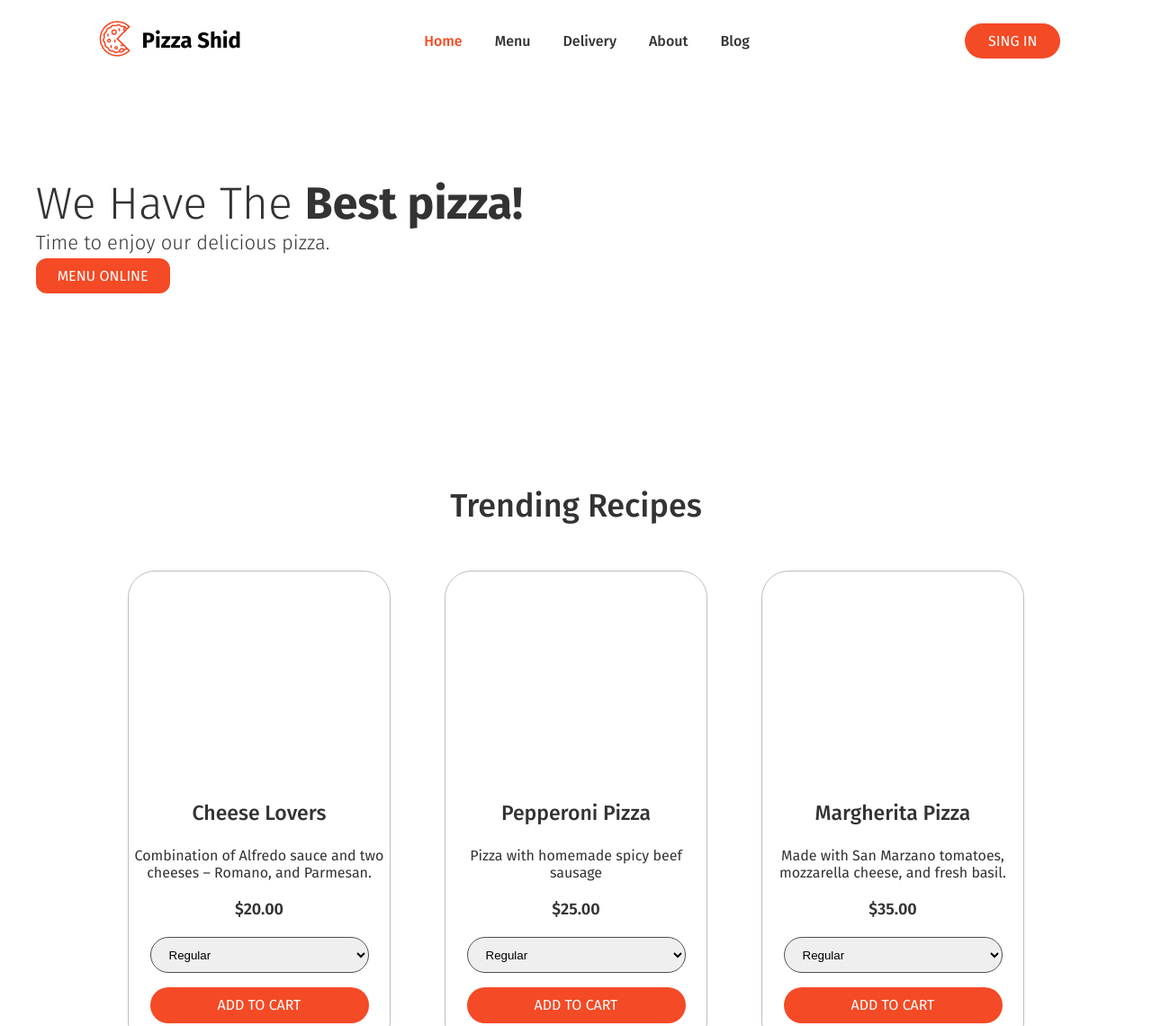
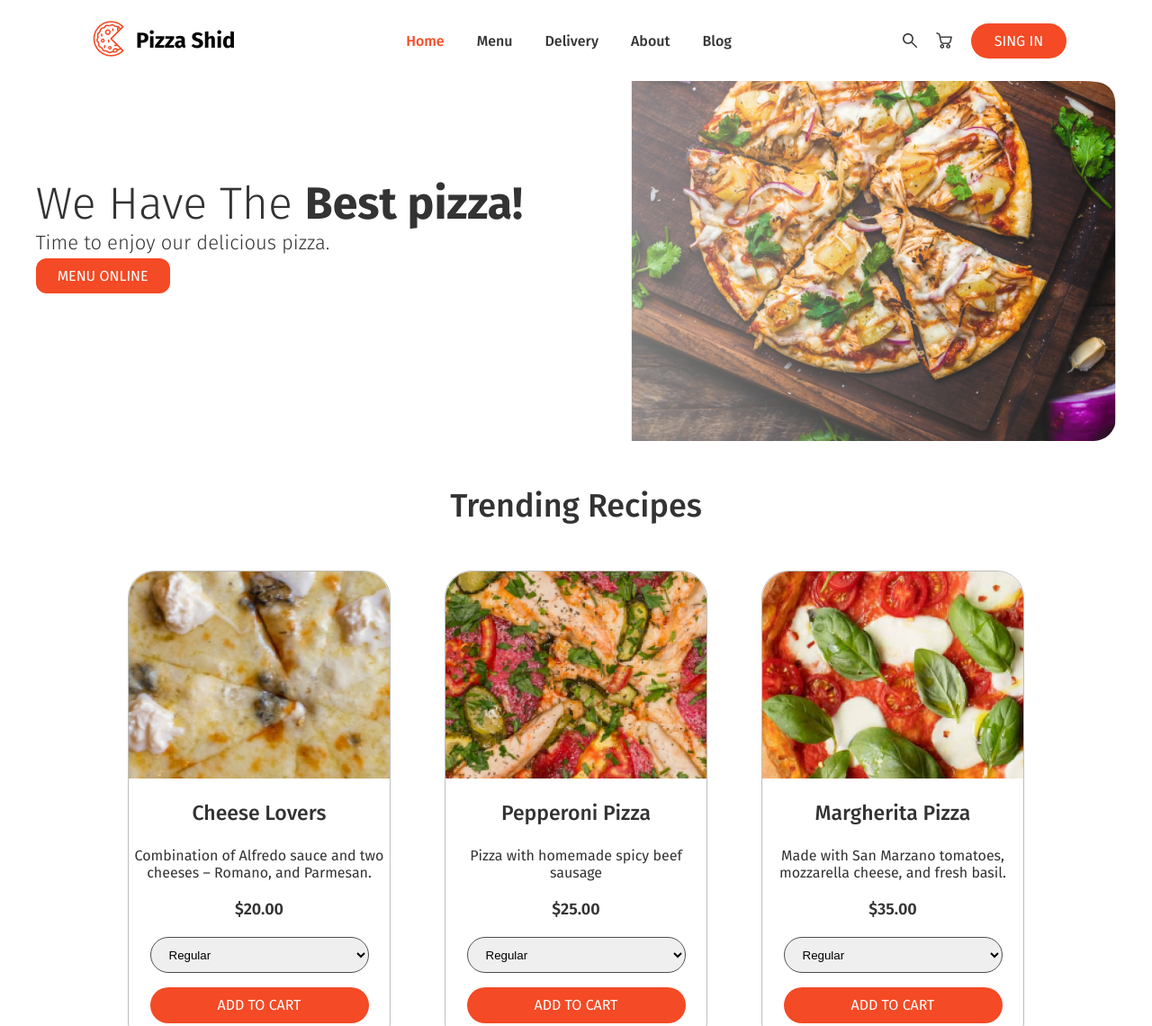
Before and after one commit to sherlock5063/Landing-Page-Pizza, a plain HTML site: page index.html in a window 1280 px wide. Shown: the top 1140 px of the page at 90% size. Drawn offline with Linux system fonts and the light colour scheme; the site is published under a folder, as on GitHub Pages, so addresses that start at the root find nothing.

Commit message:
Update style.css

```diff
--- a/style.css
+++ b/style.css
@@ -54,12 +54,12 @@ header .buttons {
 }
 
 header .buttons .search-icon {
-    content: url("/assets/icons/search-icon.png");
+    content: url("./assets/icons/search-icon.png");
     cursor: pointer;
 }
 
 header .buttons .purchases-icon {
-    content: url("/assets/icons/purchases-icon.png");
+    content: url("./assets/icons/purchases-icon.png");
     cursor: pointer;
 }
 
@@ -125,7 +125,7 @@ main .home .subtitles a:hover {
 
 main .home .background {
     background-image: linear-gradient(to right, rgba(255, 255, 255, 0.504), rgba(255, 255, 255, 0)),
-    url("/assets/backgrounds/bg.png");
+    url("./assets/backgrounds/bg.png");
     background-size: cover;
     width: 50%;
     height: 400px;
@@ -224,13 +224,13 @@ main .menu .items article button {
 }
 
 main .menu .items article .item.one {
-    background-image: url("/assets/menu/image-1.png");
+    background-image: url("./assets/menu/image-1.png");
 }
 
 main .menu .items article .item.two {
-    background-image: url("/assets/menu/image-2.png");
+    background-image: url("./assets/menu/image-2.png");
 }
 
 main .menu .items article .item.three {
-    background-image: url("/assets/menu/image-3.png");
+    background-image: url("./assets/menu/image-3.png");
 }
```
